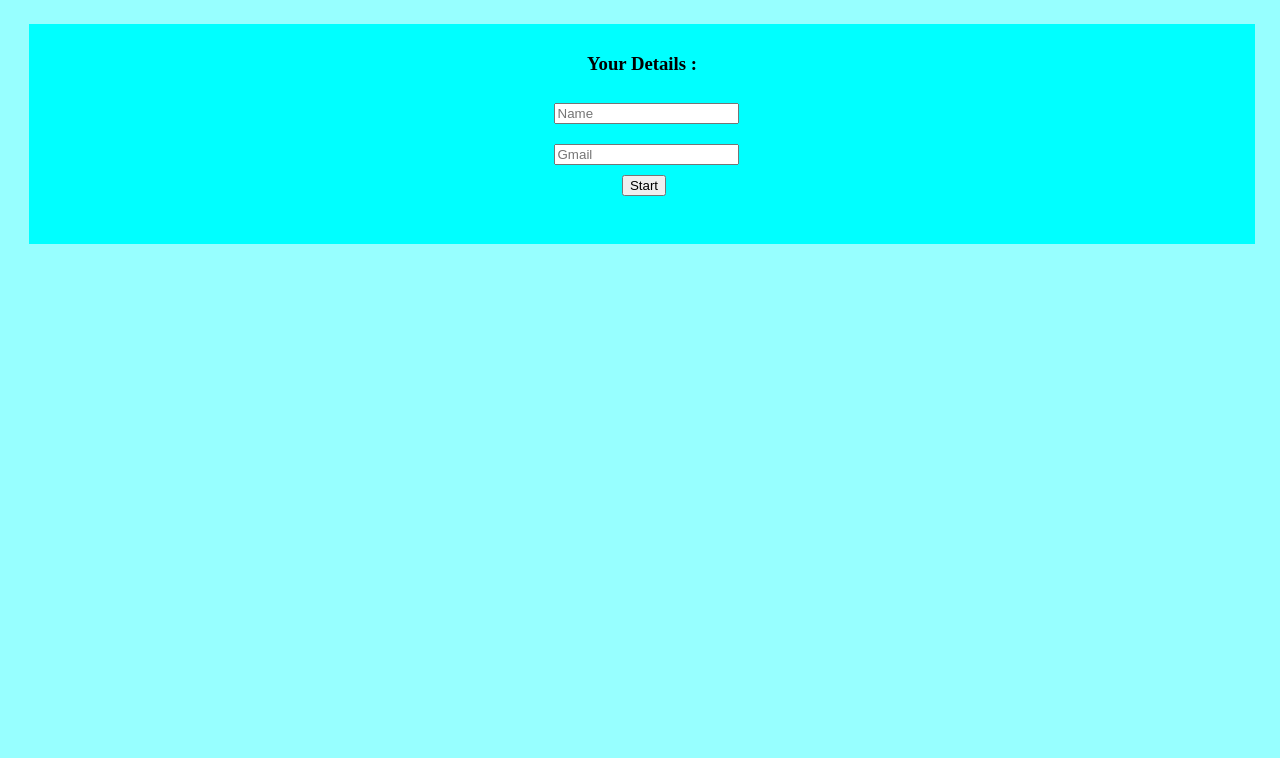
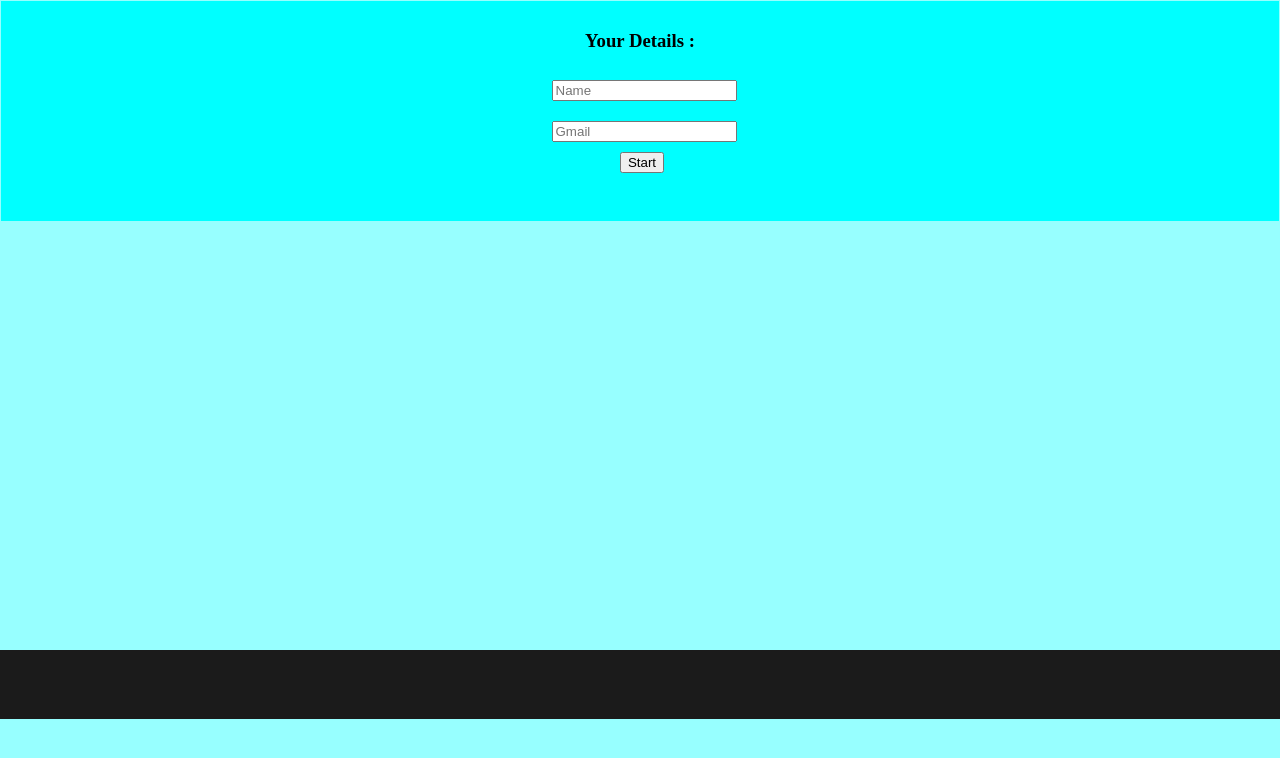
Before and after one commit to Webmav/5question-quiz, a plain HTML site: page index.html in a window 1280 px wide. Drawn offline with Linux system fonts and the light colour scheme; files that its build step writes are made by us from their sources; files whose address does not match are found by name.

Commit message:
Made footer ( Some adjustment should be made )

```diff
--- a/index.html
+++ b/index.html
@@ -117,6 +117,10 @@
                 </b>
             </div>
         </div>
+<!-- footer -->
+        <div id="footer">
+
+        </div>
 
     </body>
 </html>
--- a/resource/script.js
+++ b/resource/script.js
@@ -133,7 +133,6 @@ nextButtons.forEach((button)=>{
 
 //accept real name
 //accept real gmail
-//make footer
 //View answers (right or wrong)
 
 document.addEventListener('keypress',(event)=>{
--- a/resource/style.css
+++ b/resource/style.css
@@ -1,8 +1,19 @@
 body {
     font-family:'Times New Roman', Times, Serif;
     display:flex;
-    flex-wrap:wrap;
     background-color: rgb(151, 255, 255);
+    margin:0px;
+    flex-flow: row wrap;
+}
+#footer {
+    display: flex;
+    align-items: flex-end;
+    justify-content: center;
+    width: 1500px;
+    height: 69px;
+    min-height: 69px;
+    min-width: 250px;
+    background-color:rgb(27, 27, 27);
 }
 
 
@@ -11,10 +22,8 @@ div#details {
     align-items: flex-start;
     justify-content: center;
     width: 1500px;
-    height: 750px;
-    min-width: 200px;
-    padding: 10px 15px 10px 15px;
-    margin: 5px 1px 1px 5px;
+    height: 650px;
+    min-width: 250px;
 }
 div#nGSubmitDiv {
     background-color: cyan;
@@ -38,7 +47,7 @@ div#first {
     align-items: flex-start;
     justify-content: center;
     width: 1500px;
-    height: 750px;
+    height: 650px;
     min-width: 235px;
     padding: 10px 15px 10px 15px;
     margin: 5px 1px 1px 5px;
@@ -65,7 +74,7 @@ div#second {
     align-items: flex-start;
     justify-content: center;
     width: 1500px;
-    height: 750px;
+    height: 650px;
     min-width: 235px;
     padding: 10px 15px 10px 15px;
     margin: 5px 1px 1px 5px;
@@ -92,7 +101,7 @@ div#third {
     align-items: flex-start;
     justify-content: center;
     width: 1500px;
-    height: 750px;
+    height: 650px;
     min-width: 235px;
     padding: 10px 15px 10px 15px;
     margin: 5px 1px 1px 5px;
@@ -119,7 +128,7 @@ div#fourth {
     align-items: flex-start;
     justify-content: center;
     width: 1500px;
-    height: 750px;
+    height: 650px;
     min-width: 235px;
     padding: 10px 15px 10px 15px;
     margin: 5px 1px 1px 5px;
@@ -146,7 +155,7 @@ div#fifth {
     align-items: flex-start;
     justify-content: center;
     width: 1500px;
-    height: 750px;
+    height: 650px;
     min-width: 235px;
     padding: 10px 15px 10px 15px;
     margin: 5px 1px 1px 5px;
@@ -173,7 +182,7 @@ div#score {
     align-items: flex-start;
     justify-content: center;
     width: 1500px;
-    height: 750px;
+    height: 650px;
     min-width: 235px;
     padding: 10px 15px 10px 15px;
     margin: 5px 1px 1px 5px;
```
